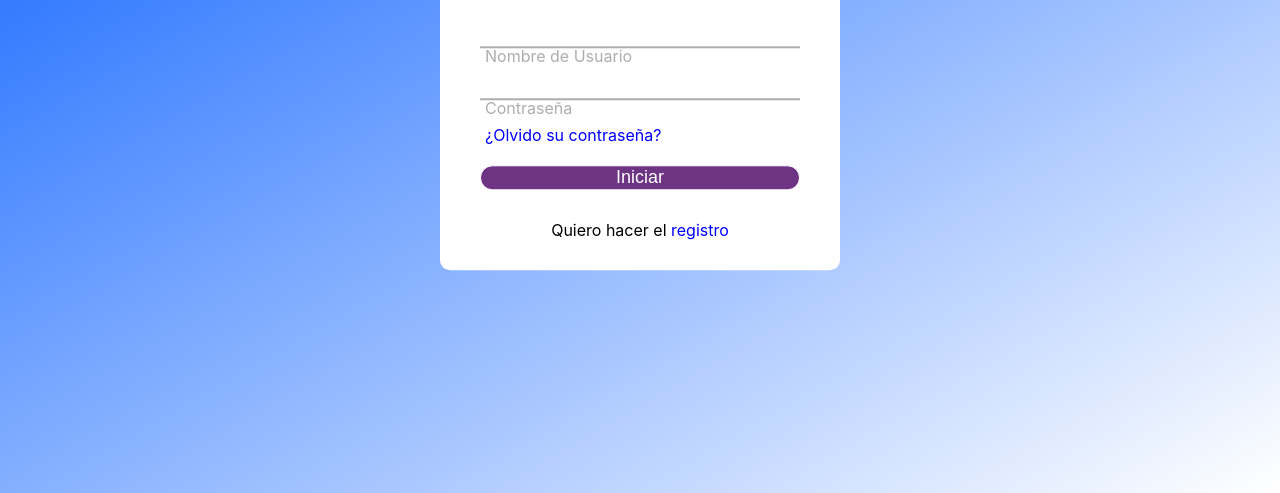
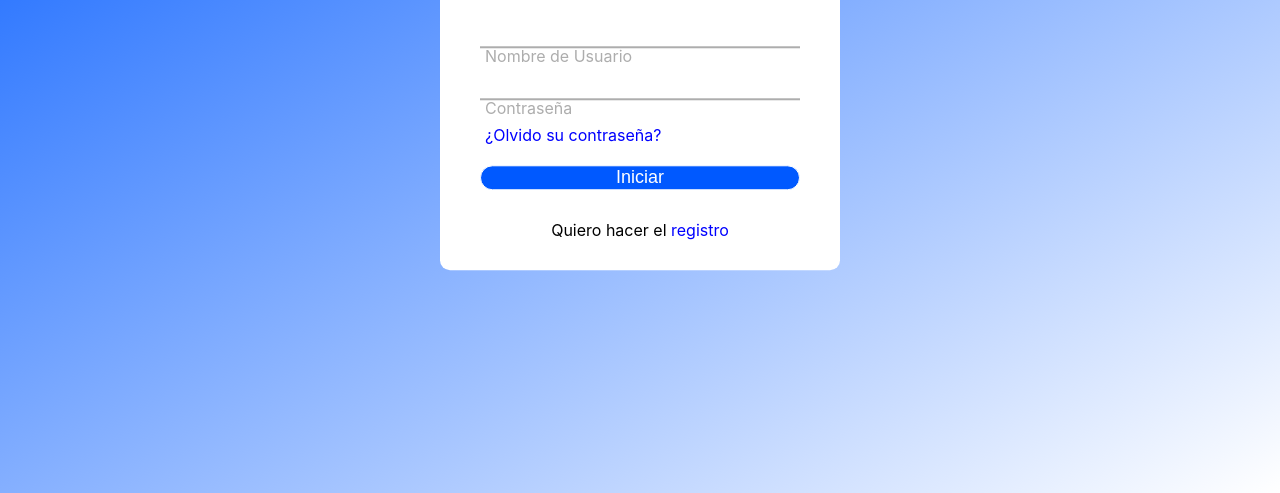
Before and after one commit to AyalaJDann951/Web130620221914, a plain HTML site: page index.html in a window 1280 px wide. Shown: the part 307-800 px from the top of the page. Drawn offline with Linux system fonts and the light colour scheme.

Commit message:
Update style.css

```diff
--- a/style.css
+++ b/style.css
@@ -188,7 +188,7 @@ input[type = "submit"]{
   width: 100%;
   heith: 50px;
   border: 1px solid;
-  background: #6C3483;
+  background: #0059FF;
   border-radius: 25px;
   font-size: 18px;
   color: white;
```
